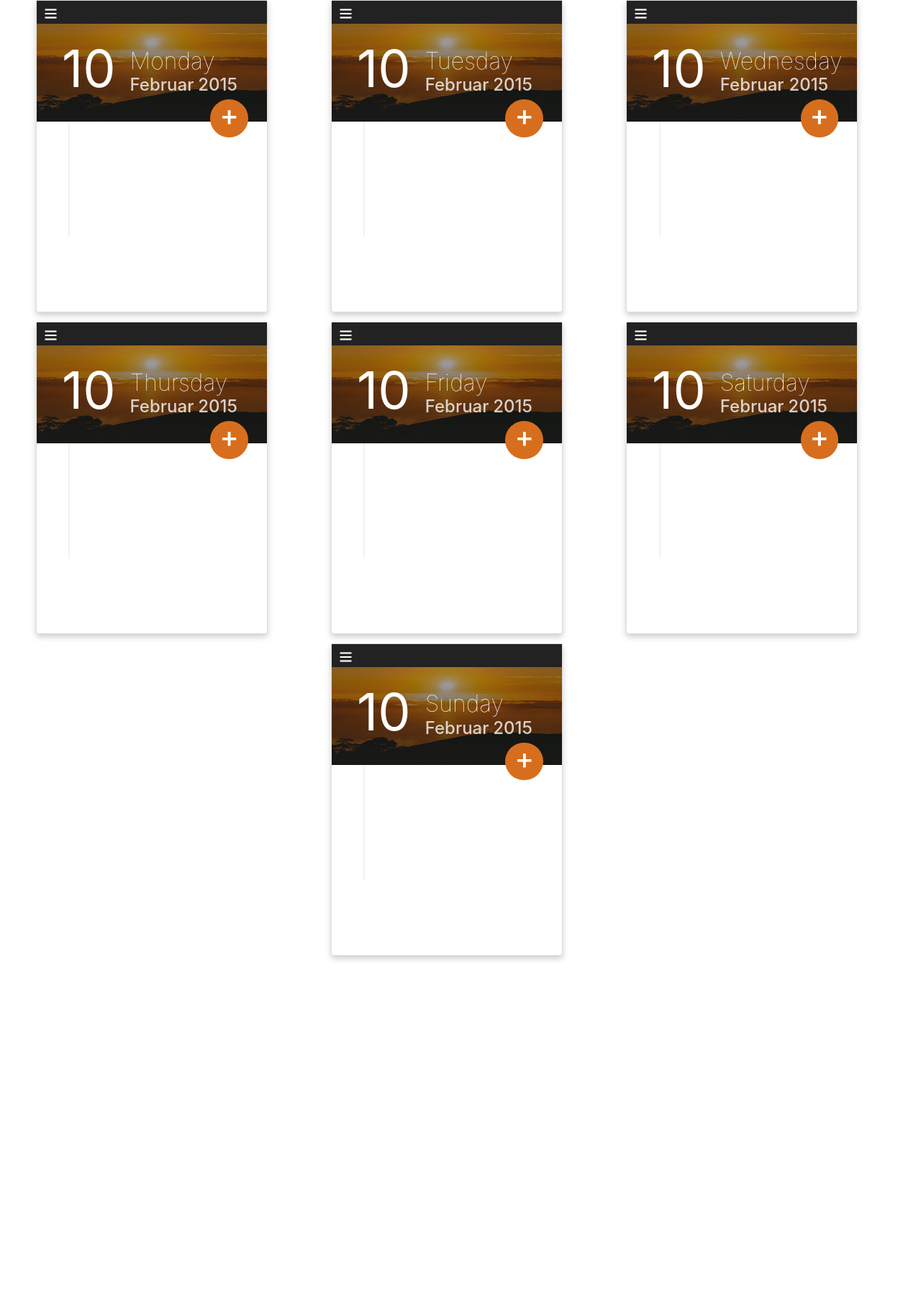
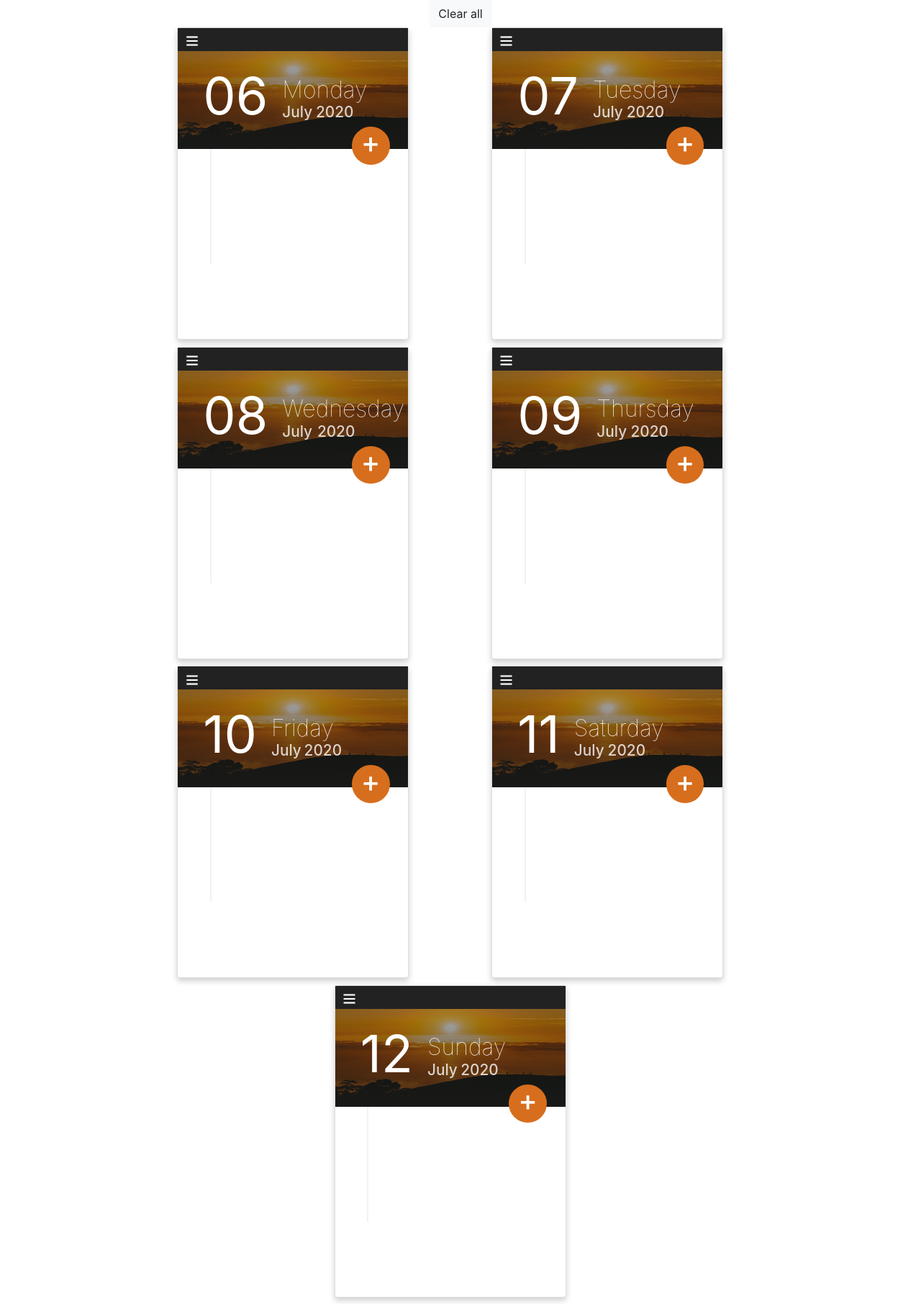
Before and after one commit to YohannesDK/WeekDo, a Flask app: page / in a window 1280 px wide. Shown: the whole page at 72% size. Before the commit the page ends 1335 px from the top, so only its background shows below. Run offline with Flask 2, Linux system fonts and the light colour scheme; data that the repository does not hold is empty; some libraries are stand-ins or nearby versions.

Commit message:
lets goooo

```diff
--- a/flaskr/routes.py
+++ b/flaskr/routes.py
@@ -2,6 +2,7 @@ from flask import render_template, flash, redirect, url_for, request
 from flaskr import app, query_db
 from config import Config
 from datetime import datetime, timedelta, date
+import pprint
 import os
 import json
 
@@ -17,10 +18,12 @@ days = {
 
 @app.before_first_request
 def testing():
+    # printandsee()
     # for day in days:
     # query_db('INSERT INTO dates (dato) VALUES (?);', (days[0],))
     # query_db('INSERT INTO weekdoes (todo, timeToComplete, d_id, done) VALUES (?,?,?,?);', ('ring mamma', '12:11',0,0))
     # weekdoes = query_db('SELECT * FROM weekdoes')
+    # query_db('DELETE FROM dates')
     # query_db('DELETE FROM weekdoes')
 
     # check_query = query_db('SELECT * FROM dates;', one=True)
@@ -45,25 +48,91 @@ def set_weekdo():
     if request.method == 'POST':
         print("Method is post")
         req = request.get_json()
-
+        query_db('INSERT INTO dates (dato) VALUES (?);', (req['dato'], ))
+        last_date = query_db('SELECT * FROM dates WHERE date_id=(SELECT max(date_id) FROM dates)')
+        if len(last_date) > 0:
+            d_id = last_date[0]["date_id"]
+        query_db('INSERT INTO weekdoes (todo, timeToComplete, d_id, card_id, done) VALUES (?,?,?,?,?);', (req["new_todo"], req["new_byy"], d_id, int(req["card_id"]), 0,))
         print("\n")
         print(req)
         print("\n")
         # print(req['new_todo'], req['new_byy'])
-        # query_db('INSERT INTO weekdoes (todo, timeToComplete, d_id, done) VALUES (?,?,?,?);', req[""])
     else:
         print("Something went wrong")
     return redirect("/get_weekdoes")
 
 @app.route("/get_weekdoes")
 def get_weekdoes():
-    # print(app.config["ALL_SUNDAYS"])
-    # print(app.config["DELETE_TIME"])
     weekdoes = query_db('SELECT * FROM weekdoes')
-    print("\n")
-    print(weekdoes)
-    # for i in weekdoes:
-    #     print(i['todo_id'], i['todo'],i['todo'], i['timeTocomplete'], i['done'] == True)
+    # print("\n")
+    # print(weekdoes)
+    # print("\n")
+    # pp = pprint.PrettyPrinter(indent=4)
+    # pp.pprint(app.config['WEEKDO_DEFAULT'])
+    # print("\n")
+    # pp.pprint(get_all_days_of_week())
     # print("\n")
 
+    empty_weekdo_default()
+    get_all_days_of_week()
+    clear_all_and_update()
+
+    if len(weekdoes) > 0:
+        for i in weekdoes:
+            app.config['WEEKDO_DEFAULT'][i['card_id']]['todo'].append(i['todo'])
+            app.config['WEEKDO_DEFAULT'][i['card_id']]['by'].append(i['timeToComplete'])
+            app.config['WEEKDO_DEFAULT'][i['card_id']]['done'].append(i['done'])
+            app.config['WEEKDO_DEFAULT'][i['card_id']]['ids'].append(i['todo_id'])
+            app.config['WEEKDO_DEFAULT'][i['card_id']]['date'] = query_db('SELECT * FROM dates WHERE date_id=?', (i['d_id'], ))[0]["dato"]
+
+    # pp.pprint(app.config['WEEKDO_DEFAULT'])
     return json.dumps(app.config['WEEKDO_DEFAULT'])
+
+@app.route("/clear_all")
+def clear_all_sunday():
+    query_db('DELETE FROM dates')
+    query_db('DELETE FROM weekdoes')
+    empty_weekdo_default()
+    get_all_days_of_week()
+    clear_all_and_update()
+    return redirect("/get_weekdoes")
+
+def printandsee():
+    print("datebase innhold")
+    weekdoes = query_db('SELECT * FROM weekdoes')
+    dates = query_db('SELECT * FROM dates')
+    print("\n")
+    for i in weekdoes:
+        print(i['todo_id'], i['todo'], i['timeTocomplete'],i['d_id'],i['card_id'], i['done'])
+    print("\n")
+    for i in dates:
+        print(i["date_id"], i["dato"])
+
+def empty_weekdo_default():
+    for i in app.config['WEEKDO_DEFAULT']:
+        ele = app.config['WEEKDO_DEFAULT'][i]
+        ele['todo'].clear()
+        ele['by'].clear()
+        ele['done'].clear()
+        ele['ids'].clear()
+        ele['date'] = ""
+
+def get_all_days_of_week():
+    # Starts with knowing the day of the week
+    week_day=datetime.now().isocalendar()[2]
+    # Calculates Starting date (Sunday) for this case by subtracting current date with time delta of the day of the week
+    start_date=datetime.now() - timedelta(days=week_day)
+
+    # Prints the list of dates in a current week
+    dates=[str((start_date + timedelta(days=i)).date()) for i in range(8)]
+    app.config['WEEKDATES'] = dates[1:]
+
+def clear_all_and_update():
+    if app.config['WEEKDO_DEFAULT'][6]['date'] == "":
+        if len(app.config['WEEKDATES']) > 0:
+            dates = app.config['WEEKDATES']
+        else:
+            dates = get_all_days_of_week()
+        for day in range(len(dates)):
+            ele = dates[day]
+            app.config['WEEKDO_DEFAULT'][day]['date'] = ele
--- a/flaskr/schema.sql
+++ b/flaskr/schema.sql
@@ -9,9 +9,10 @@ DROP TABLE IF EXISTS [weekdoes];
 
 CREATE TABLE weekdoes(
     todo_id INTEGER NOT NULL PRIMARY KEY AUTOINCREMENT,
-    todo VARCHAR(255) NOT NULL,
-    timeToComplete TIME NOT NULL,
+    todo TEXT NOT NULL,
+    timeToComplete TEXT NOT NULL,
     d_id INTEGER NOT NULL,
+    card_id INTEGER NOT NULL,
     done INTEGER DEFAULT 0 NOT NULL,
     FOREIGN KEY (d_id) REFERENCES [dates](date_id)
 );
--- a/flaskr/static/css/index.css
+++ b/flaskr/static/css/index.css
@@ -1,8 +1,21 @@
 *, ::after, ::before {
 	box-sizing: unset;
 }
+body{
+    display: flex;
+    flex-direction: column;
+    justify-content: center;
+}
+
+.btncountainer{
+    width: 100%;
+    display: flex;
+    justify-content: center;
+}
+
 .app{
     height: 90vh;
+    margin-top: 4%;
 }
 .weekdocontainer{
     width: 100%;
@@ -12,13 +25,11 @@
     margin-bottom: 2%;
     display: none;
 }
-
 .timelineheader{
     width: 100%;
     height: 4vh;
     background: #222;
 }
-
 .weekdo_day{
     width: 100%;
     height: 17vh;
@@ -45,9 +56,7 @@
     margin-left: 5%;
     padding: 4% 3%;
 }
-
 .weekday{
-    font-size: 2rem;
     font-size: 2rem;
     margin: 0;
     font-weight: lighter;
@@ -58,6 +67,7 @@
 }
 .mounth_year_span h4{
     margin: 0;
+    font-size: 1.3rem;
 }
 .year{
     padding-left: 4%;
@@ -74,7 +84,6 @@
     margin-left: -3px;
     height: 100%;
 }
-
 .cardimg{
     max-height: 21vh;
 }
@@ -83,8 +92,9 @@
     justify-content: space-evenly;
     /* overflow-x: scroll; */
     /* scrollbar-width: thin; */
-    width: 100%;
+    width: 75%;
     flex-wrap: wrap;
+    margin: auto;
 }
 .hamicon{
     max-height: 3vh;
--- a/flaskr/static/js/app.js
+++ b/flaskr/static/js/app.js
@@ -2,8 +2,8 @@ let router = new VueRouter({
    routes: [
        {path: '/', component: main},
        {path: '/set_weekdo', redirect: '/'},
-       {path: '/get_weekdoes', redirect: '/'}
-
+       {path: '/get_weekdoes', redirect: '/'},
+       {path: '/clear_all', redirect: '/'},
    ]
 })
 
--- a/flaskr/static/js/components/main.js
+++ b/flaskr/static/js/components/main.js
@@ -7,13 +7,16 @@ let main = {
     },
     template: `
         <main class="cardcontainer">
+            <div class="btncountainer">
+                <button type="button" @click="clear_all()" class="btn btn-light clearbtn">Clear all</button>
+            </div>
             <week-do v-if="check_length" v-for="(todo,index) in weekdolist"
             :todo="todo.todo"
             :date="todo.date"
             :day="todo.day"
             :by="todo.by"
             :done="todo.done"
-            :idee="todo.id"
+            :idee="todo.ids"
             :key="index"
             :index="index"
             >
@@ -23,6 +26,18 @@ let main = {
     methods: {
         check_length: function() {
             return Object.keys(this.weekdolist).length > 0
+        },
+        clear_all: function() {
+            console.log('her');
+            fetch("/clear_all", { method: 'GET', redirect: 'follow'})
+            .then((response) => {
+                console.log(response);
+                window.location.href = "/";
+            })
+            .catch(function(err) {
+                console.info(err + " url: " + url);
+            });
+
         }
     },
     created: async function() {
--- a/flaskr/static/js/components/weekdocomponent.js
+++ b/flaskr/static/js/components/weekdocomponent.js
@@ -5,9 +5,11 @@ Vue.component("week-do", {
             weekdoes: [],
             finished_weekdoes: [],
             dato: this.date,
+            year: undefined,
+            mounth: undefined,
+            dayy: undefined,
             dag: this.day,
             id: this.index,
-            ide: this.idee,
             donee: this.done,
             already_adding: false,
             show_delete_button: false,
@@ -84,7 +86,7 @@ Vue.component("week-do", {
                             this.$set(this.weekdoes[this.weekdoes.length - 1], 'id', this.weekdoes.length);
                             this.extendTimeline()
                             this.already_adding = false;
-
+                            console.log(this.date);
                             fetch("/set_weekdo",{
                                 method: "POST",
                                 headers: {
@@ -93,7 +95,9 @@ Vue.component("week-do", {
                                 },
                                 body: JSON.stringify({
                                     "new_todo" : this.newtodo,
-                                    "new_byy" : this.time
+                                    "new_byy" : this.time,
+                                    "dato": this.date,
+                                    "card_id": this.index
                                 })
                             })
                     }else{
@@ -126,12 +130,12 @@ Vue.component("week-do", {
                     <img src="/static/images/test1.png" class="hamicon" alt="menu">
                     <div class="weekdo_day">
                             <div class="weekdo_day_inner">
-                                <h1 class="number_day">10</h1>
+                                <h1 class="number_day">{{dayy}}</h1>
                                 <div class="day_mount_year">
                                     <h3 class="weekday">{{dag}}</h3>
                                     <span class="mounth_year_span">
-                                        <h4 class="mounth" >Februar</h4>
-                                        <h4 class="year">2015</h4>
+                                        <h4 class="mounth" >{{mounth}}</h4>
+                                        <h4 class="year">{{year}}</h4>
                                     </span>
                                 </div>
                             </div>
@@ -195,16 +199,22 @@ Vue.component("week-do", {
         for (let i = 0; i < this.todo.length; i++) {
             const ele = this.todo[i];
             const by = this.by[i]
+            const ideeee = this.idee[i]
 
             this.weekdoes.push({
                 todo: ele,
                 byy: by,
                 show: true,
-                id: i
+                id: i,
+                ide: ideeee,
             })
 
         }
         this.dato = new Date(this.date)
-        console.log(this.dato);
+        const dateTimeFormat = new Intl.DateTimeFormat('en', { year: 'numeric', month: 'long', day: '2-digit' })
+        const [{ value: month },,{ value: day },,{ value: year }] = dateTimeFormat .formatToParts(this.dato)
+        this.year = year
+        this.mounth = month
+        this.dayy = day
     },
 })
```
Also changed, not shown: config.py (+8 -7 lines), database.db.
